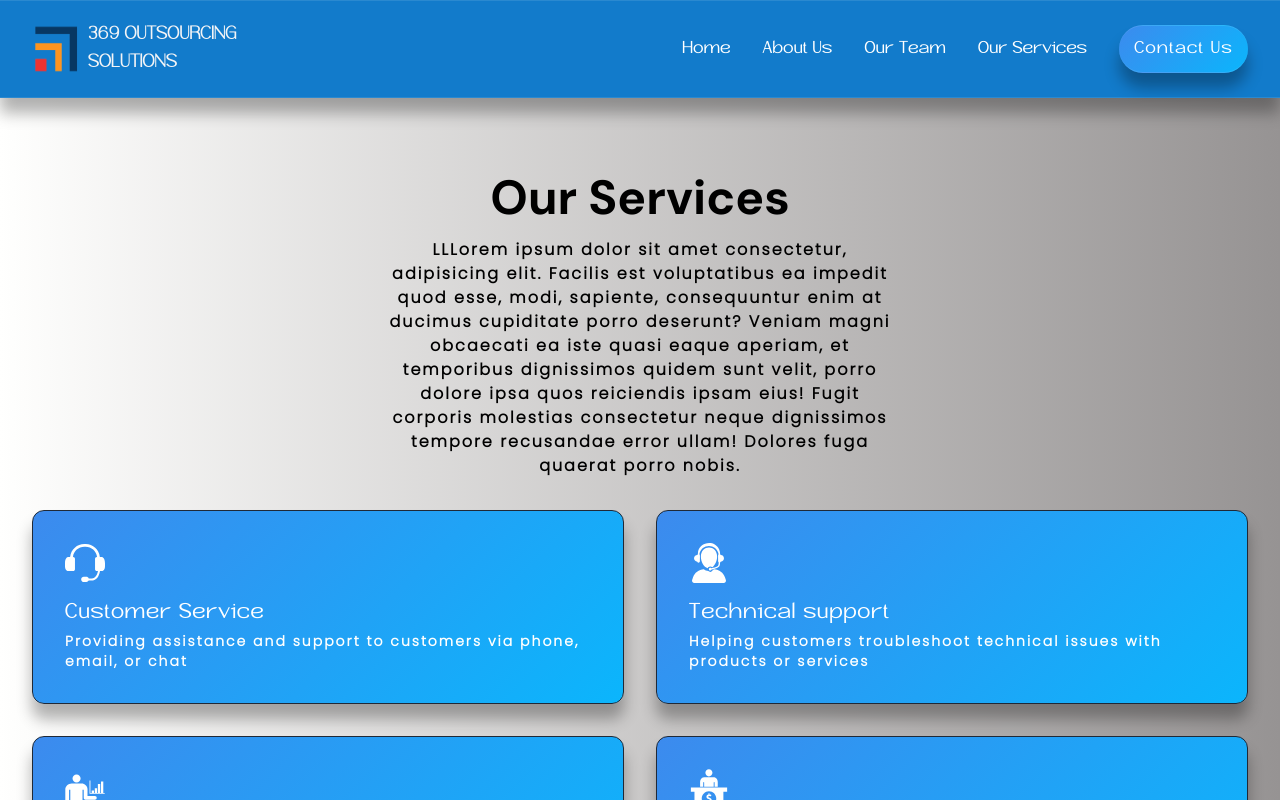
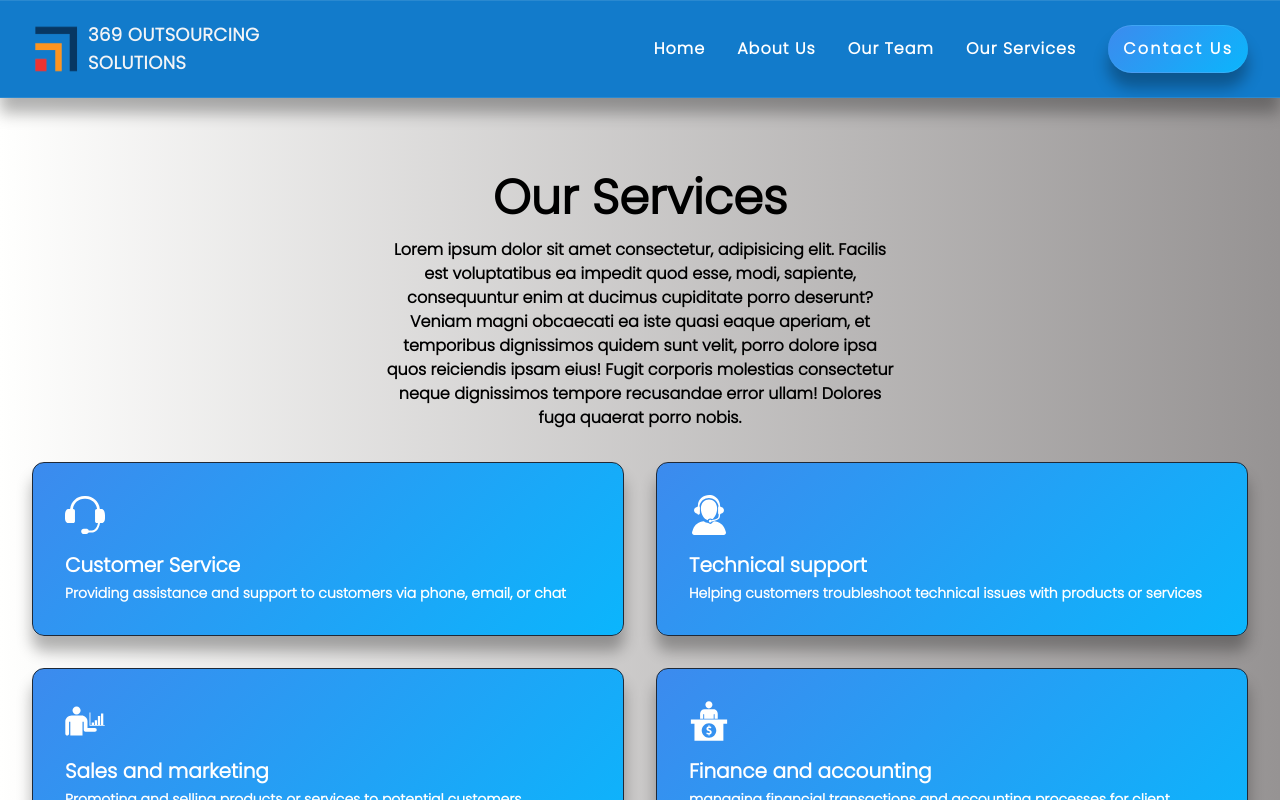
Before and after one commit to Drakkarrr/369outsourcing-site, a React (Vite) app: page /our-services in a window 1280 px wide. Shown: the top 800 px of the page. Built offline with nearby package versions, Linux system fonts and the light colour scheme.

Commit message:
added styles to latest pallette

```diff
--- a/src/components/about/About.tsx
+++ b/src/components/about/About.tsx
@@ -9,7 +9,7 @@ const About = () => {
         <StyledAbout className="container mx-auto px-6 py-12">
           <div className="container-con lg:-mx-6 lg:flex lg:items-start">
             <div className="py-10 lg:mx-6 lg:w-1/2">
-              <h2 className="heading mb-4 font-sans text-5xl font-bold tracking-tight text-black sm:text-5xl sm:leading-none">
+              <h2 className="heading mb-4 text-5xl font-bold tracking-tight text-black sm:text-5xl sm:leading-none">
                 About Us
               </h2>
               <p className="mb-4 pr-5 text-base text-white md:text-lg">
@@ -67,6 +67,7 @@ const StyledAbout = styled.div`
 
     h2.heading {
       color: black !important;
+      font-family: "Poppins", sans-serif !important;
     }
     .container-con {
       border-radius: 25px;
@@ -80,7 +81,6 @@ const StyledAbout = styled.div`
     }
   }
   .button {
-    font-family: "DM Sans", sans-serif;
     box-shadow: 0 15px 15px rgba(0, 0, 0, 0.3);
     background: linear-gradient(135deg, #4682eb -20%, #01beff 120%);
 
--- a/src/components/contact/Contact.tsx
+++ b/src/components/contact/Contact.tsx
@@ -125,6 +125,7 @@ export default Contact;
 
 const StyledContact = styled.div`
   .contact-container {
+    letter-spacing: normal;
     background: rgb(255, 255, 254);
     background: linear-gradient(
       90deg,
@@ -154,7 +155,6 @@ const StyledForm = styled.div`
   /* box-shadow: 0 15px 15px rgba(0, 0, 0, 0.3); */
 
   h1.heading {
-    font-family: "DM Sans", sans-serif;
     letter-spacing: normal;
     font-weight: bold;
   }
@@ -162,13 +162,12 @@ const StyledForm = styled.div`
   form {
     input {
       font-size: 1rem;
-      /* font-family: "DM Sans", sans-serif; */
+      font-family: "Poppins", sans-serif;
     }
     /* textarea {
       font-family: "DM Sans", sans-serif;
     } */
     button {
-      /* font-family: "DM Sans", sans-serif; */
       box-shadow: 0 15px 15px rgba(0, 0, 0, 0.3);
       background: linear-gradient(135deg, #4682eb -20%, #01beff 120%);
 
--- a/src/components/services/Services.tsx
+++ b/src/components/services/Services.tsx
@@ -13,7 +13,7 @@ const Services: React.FC = () => {
               </h2>
 
               <p className="subhead mt-4 text-white">
-                LLLorem ipsum dolor sit amet consectetur, adipisicing elit.
+                Lorem ipsum dolor sit amet consectetur, adipisicing elit.
                 Facilis est voluptatibus ea impedit quod esse, modi, sapiente,
                 consequuntur enim at ducimus cupiditate porro deserunt? Veniam
                 magni obcaecati ea iste quasi eaque aperiam, et temporibus
@@ -177,10 +177,10 @@ const Services: React.FC = () => {
 export default Services;
 
 const StyledServices = styled.div`
+  letter-spacing: normal;
   .services {
     h2.heading {
       color: black;
-      font-family: "DM Sans", sans-serif !important;
       letter-spacing: normal;
     }
     p.subhead {
--- a/src/styles/index.css
+++ b/src/styles/index.css
@@ -50,16 +50,14 @@ html {
     rgba(255, 255, 254, 1) 0%,
     rgba(150, 147, 147, 1) 100%
   );
-  font-family: "RosesBolero", Georgia;
+  font-family: "Poppins", sans-serif !important;
   font-weight: 700;
-  letter-spacing: 2px;
   @apply text-slate-50;
 }
 
 p {
   color: black !important;
   font-family: "Poppins", sans-serif !important;
-  /* font-family: ; */
 }
 
 @layer {
```
